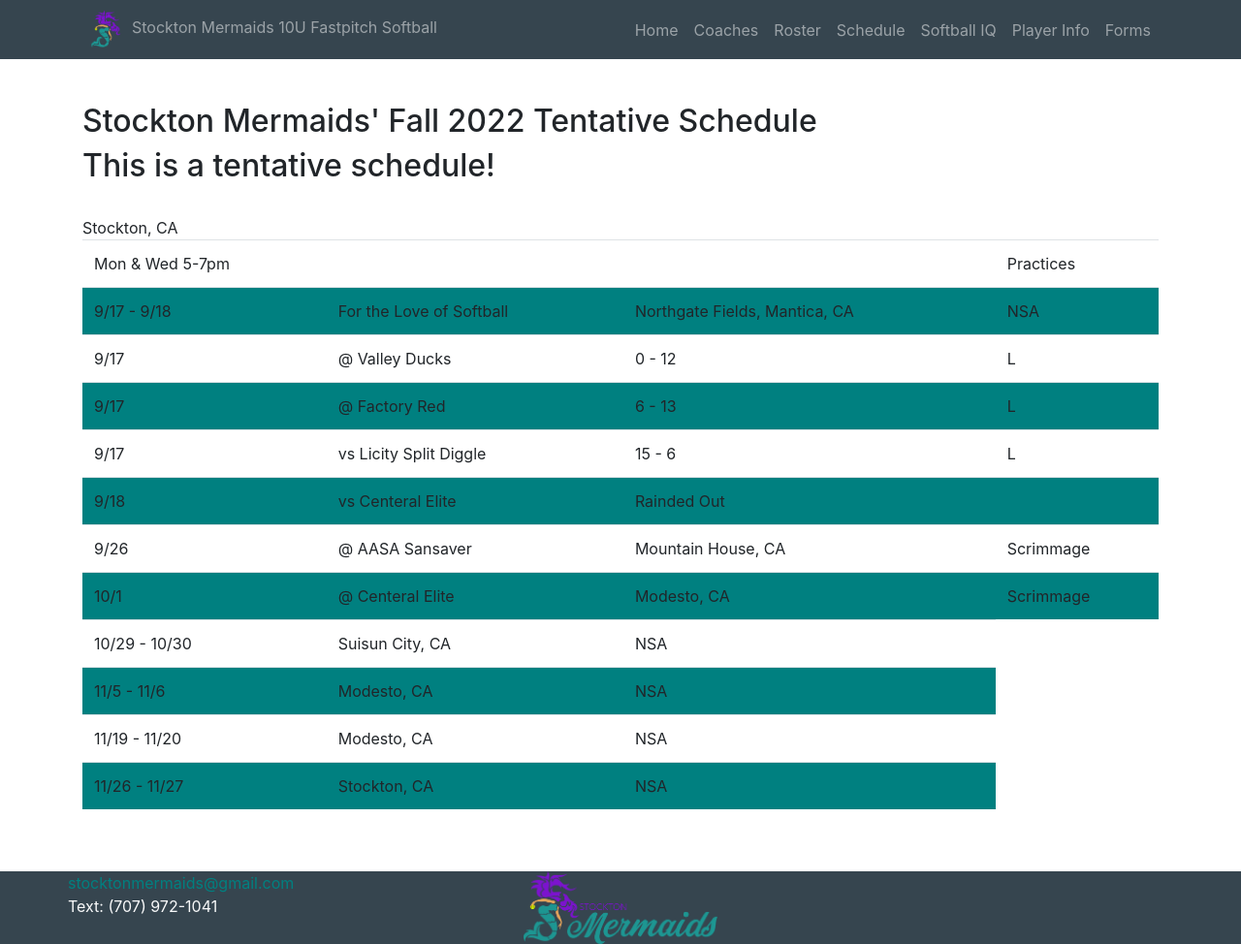
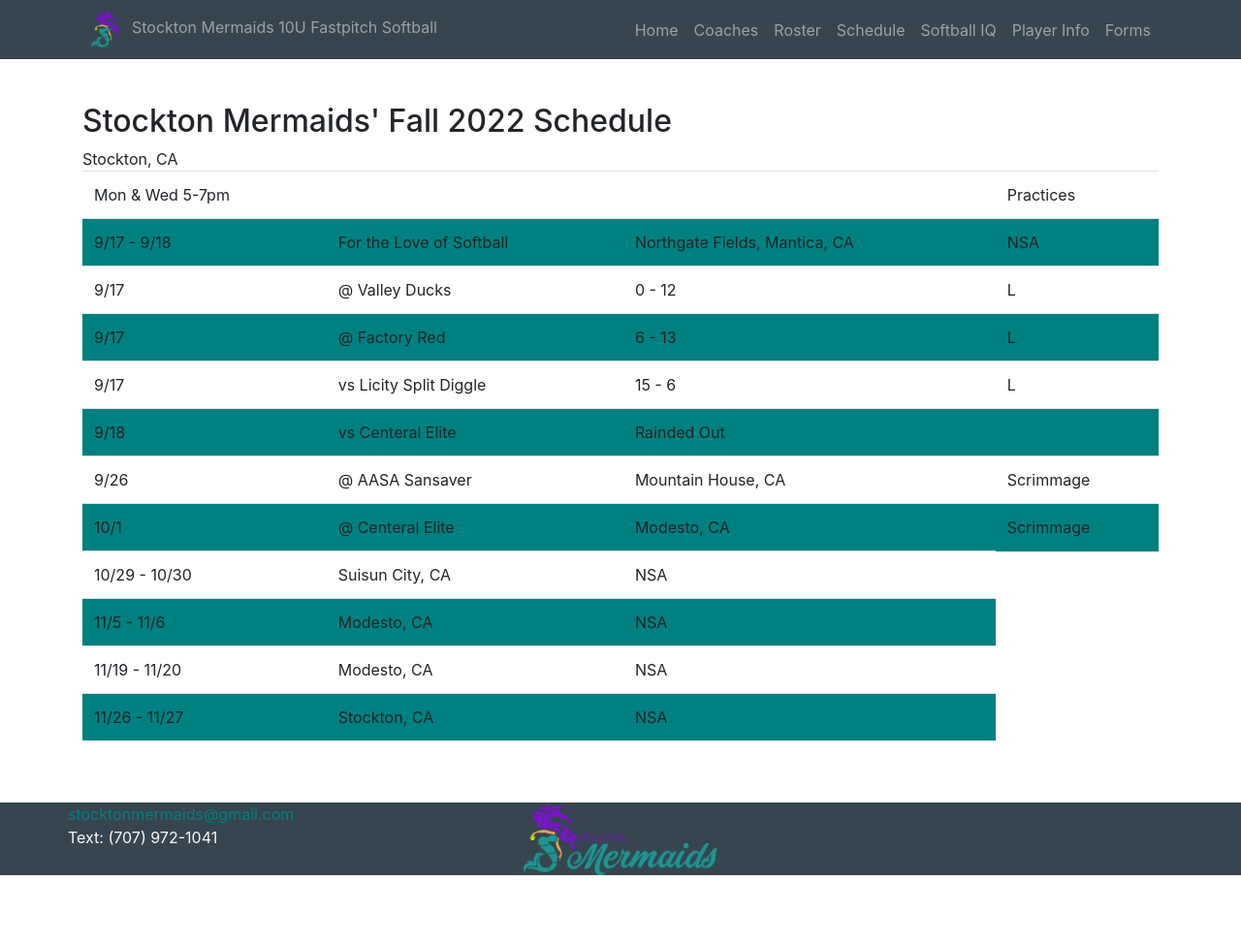
Before and after one commit to stocktonmermaids/stocktonmermaids.github.io, a Jekyll site: the page built from schedule.html, in a window 1280 px wide and 974 px high. Shown: the whole window at 97% size. Built offline with Jekyll 4.4.1, drawn with Linux system fonts in a browser that asks for light colours; nearby versions of some CDN libraries.

Commit message:
MBH: updates

```diff
--- a/schedule.html
+++ b/schedule.html
@@ -4,8 +4,7 @@
 permalink: /schedule/
 ---
 
-<h2>Stockton Mermaids' Fall 2022 Tentative Schedule</h2>
-<h2>This is a tentative schedule!</h2><br/>
+<h2>Stockton Mermaids' Fall 2022 Schedule</h2>
 
 <table class="table">
     <tr><td>Mon & Wed 5-7pm</td><td></td><td></td>Stockton, CA</td><td>Practices</td></tr>
```
